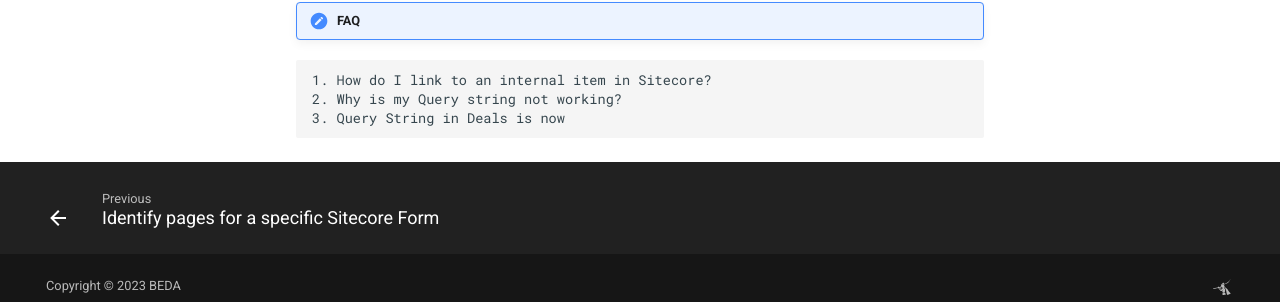
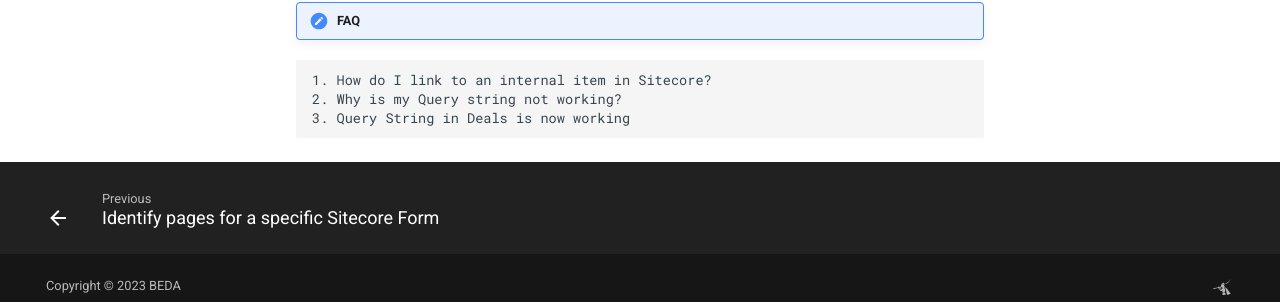
Before and after one commit to BMIT/mkdocs, an MkDocs documentation site: the page built from docs/internal-link-withQuerystring.md, in a window 1280 px wide and 900 px high, scrolled down 646 px. Shown: the part 582-884 px from the top of the window. Built offline with MkDocs 1.6.1 and Material for MkDocs 9.7.7, drawn with Linux system fonts in a browser that asks for light colours.

Commit message:
Update `docs/internal-link-withQuerystring.md`

````diff
--- a/docs/internal-link-withQuerystring.md
+++ b/docs/internal-link-withQuerystring.md
@@ -19,5 +19,5 @@ Please do not insert the complete link as an external link e.g. https://visit.br
 ```
 1. How do I link to an internal item in Sitecore?
 2. Why is my Query string not working?
-3. Query String in Deals is now
+3. Query String in Deals is now working
 ```
````
